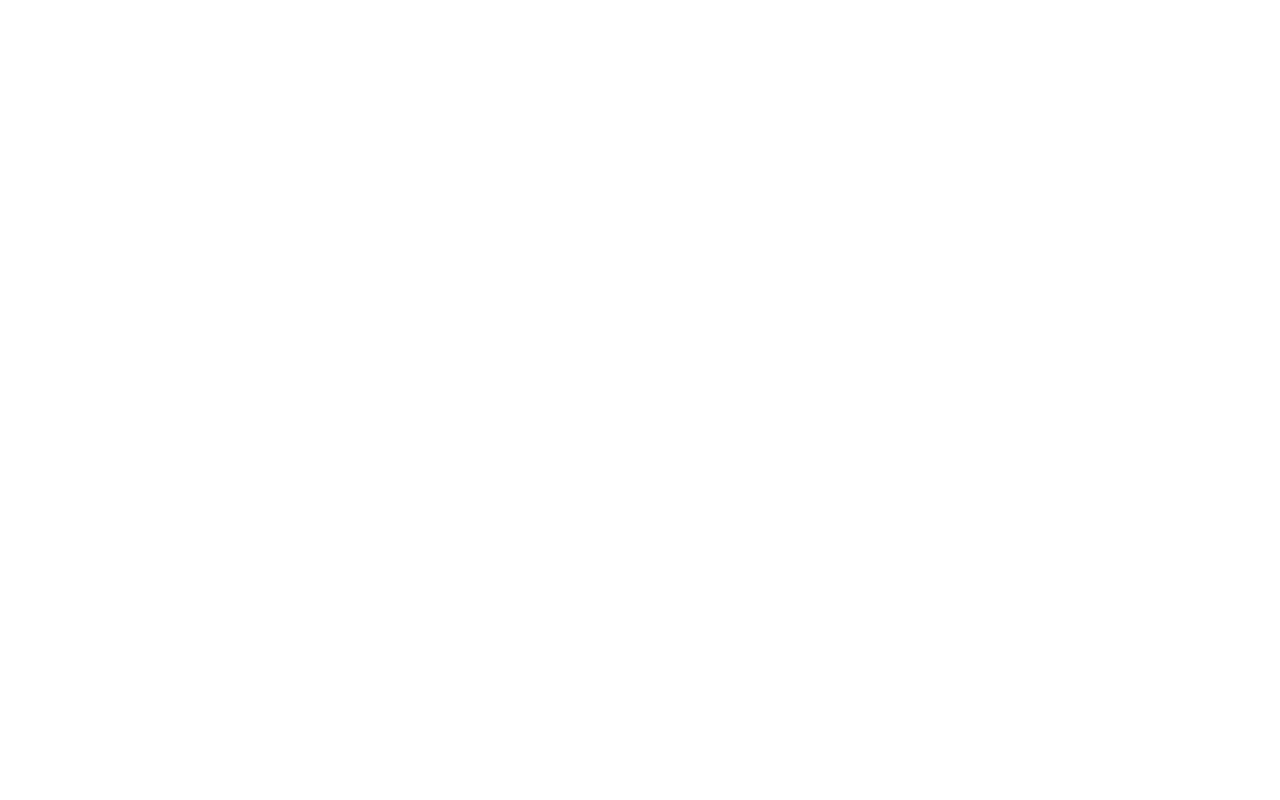
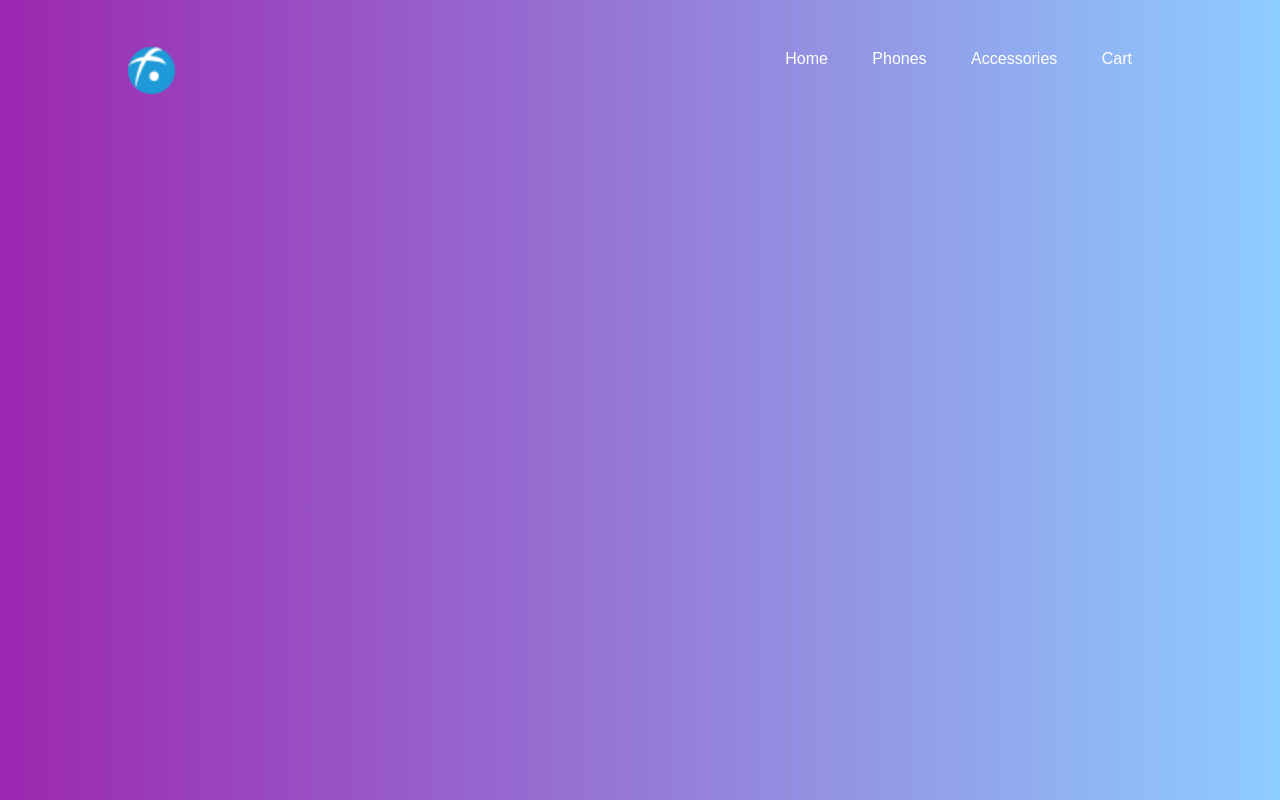
Before and after one commit to Bsiss/ProductPageAnimation.github.io, a plain HTML site: page index.html in a window 1280 px wide. Drawn offline with Linux system fonts and the light colour scheme.

Commit message:
build + style topnav

```diff
--- a/index.html
+++ b/index.html
@@ -7,6 +7,21 @@
     <title>Animation On Click</title>
 </head>
 <body>
+    <div class="main">
+        <nav>
+            <div class="logo">
+                <img src="img/fsn.png" alt="">
+            </div>
+            <div class="nav-links">
+                <ul>
+                    <li><a href="">Home</a></li>
+                    <li><a href="">Phones</a></li>
+                    <li><a href="">Accessories</a></li>
+                    <li><a href="">Cart</a></li>
+                </ul>
+            </div>
+        </nav>
+    </div>
 
 </body>
 </html>
--- a/main.css
+++ b/main.css
@@ -0,0 +1,47 @@
+* {
+    margin: 0;
+    padding: 0;
+    font-family: sans-serif;
+}
+
+.main {
+    width: 100%;
+    height: 100vh;
+    position: relative;
+    overflow: hidden;
+    background: linear-gradient(to right, #9c27b0, #8ecdff);
+}
+
+nav {
+    width: 80%;
+    position: sticky;
+    margin: 20px auto;
+    z-index: 1;
+    display: flex;
+    align-items: center;
+}
+
+.logo {
+    flex-basis: 20%;
+}
+
+.logo img {
+    width: 23%;
+    padding-top: 27px;
+}
+
+.nav-links {
+    flex: 1;
+    text-align: right;
+}
+
+.nav-links ul li {
+    list-style: none;
+    display: inline-block;
+    margin: 0 20px;
+}
+
+.nav-links ul li a {
+    color: #fff;
+    text-decoration: none;
+}
```
Also changed, not shown: img/fsn.png (added), 1 other file.
